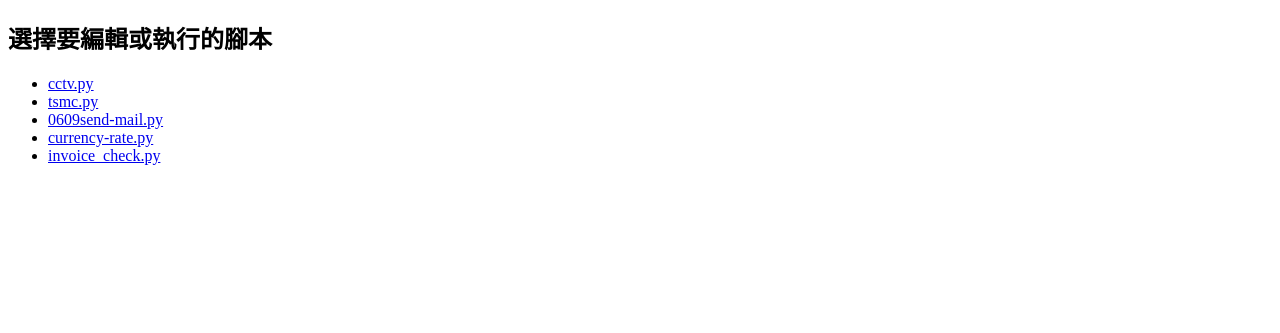
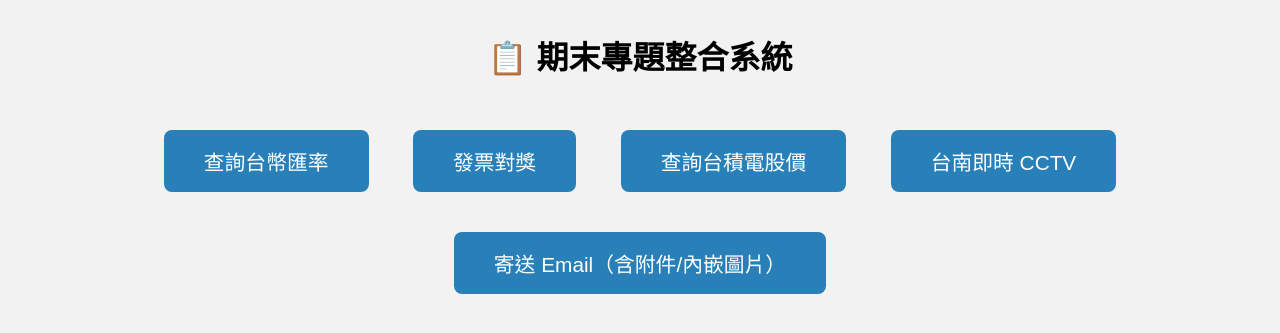
Before and after one commit to fwwwtw/final, a Flask app: page / in a window 1280 px wide. Shown: the top 333 px of the page. Run offline with Flask 3, Linux system fonts and the light colour scheme.

Commit message:
index.html

```diff
--- a/templates/index.html
+++ b/templates/index.html
@@ -1,16 +1,48 @@
-<!doctype html>
-<html>
+<!DOCTYPE html>
+<html lang="zh-TW">
 <head>
-    <title>可編輯腳本列表</title>
+    <meta charset="UTF-8">
+    <title>期末專題功能面板</title>
+    <style>
+        body { font-family: "微軟正黑體", sans-serif; background: #f2f2f2; text-align: center;}
+        h1 { margin: 32px 0; }
+        .menu-btn {
+            display: inline-block;
+            padding: 16px 40px;
+            margin: 20px 20px;
+            font-size: 1.3em;
+            background: #2980b9;
+            color: #fff;
+            border: none;
+            border-radius: 8px;
+            cursor: pointer;
+            transition: background 0.2s;
+        }
+        .menu-btn:hover { background: #27ae60; }
+        .result-box { margin: 2em auto; width: 90%; max-width: 700px; background: #fff; border-radius: 8px; padding: 1.5em; box-shadow: 0 2px 8px #aaa; text-align: left;}
+        .warn { color: #e67e22; }
+    </style>
 </head>
 <body>
-    <h2>選擇要編輯或執行的腳本</h2>
-    <ul>
-    {% for script in scripts %}
-        <li>
-            <a href="{{ url_for('edit', script=script) }}">{{ script }}</a>
-        </li>
-    {% endfor %}
-    </ul>
+    <h1>📋 期末專題整合系統</h1>
+    <form method="post">
+        <button name="action" value="currency" class="menu-btn">查詢台幣匯率</button>
+        <button name="action" value="invoice" class="menu-btn">發票對獎</button>
+        <button name="action" value="tsmc" class="menu-btn">查詢台積電股價</button>
+        <button name="action" value="cctv" class="menu-btn">台南即時 CCTV</button>
+        <button name="action" value="mail" class="menu-btn">寄送 Email（含附件/內嵌圖片）</button>
+    </form>
+    {% if output %}
+    <div class="result-box">
+        <h3>執行結果</h3>
+        <pre>{{ output }}</pre>
+    </div>
+    {% endif %}
+    {% if cctv_info %}
+    <div class="result-box warn">
+        <h3>⚠️ 注意</h3>
+        <p>{{ cctv_info }}</p>
+    </div>
+    {% endif %}
 </body>
 </html>
```
